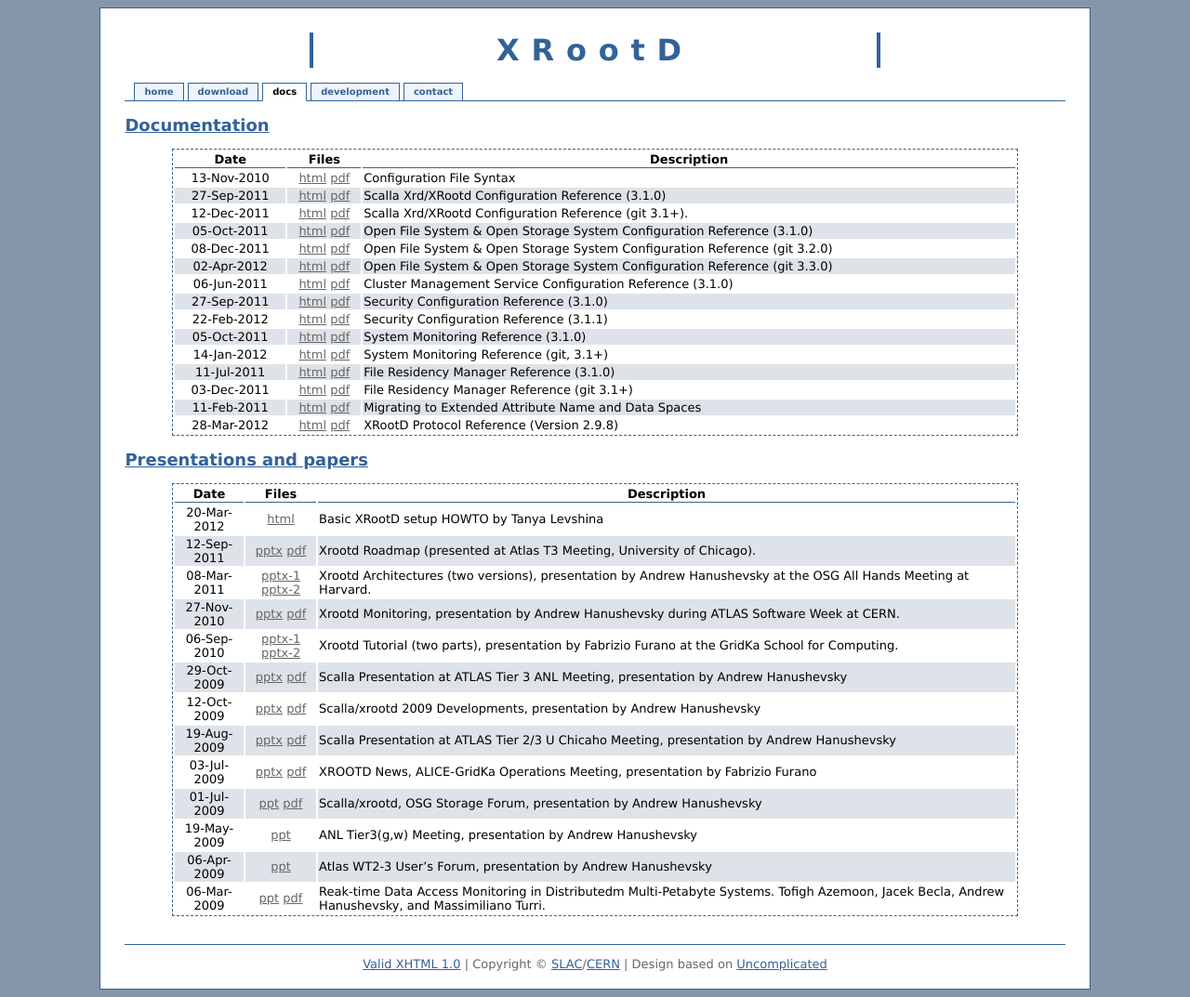
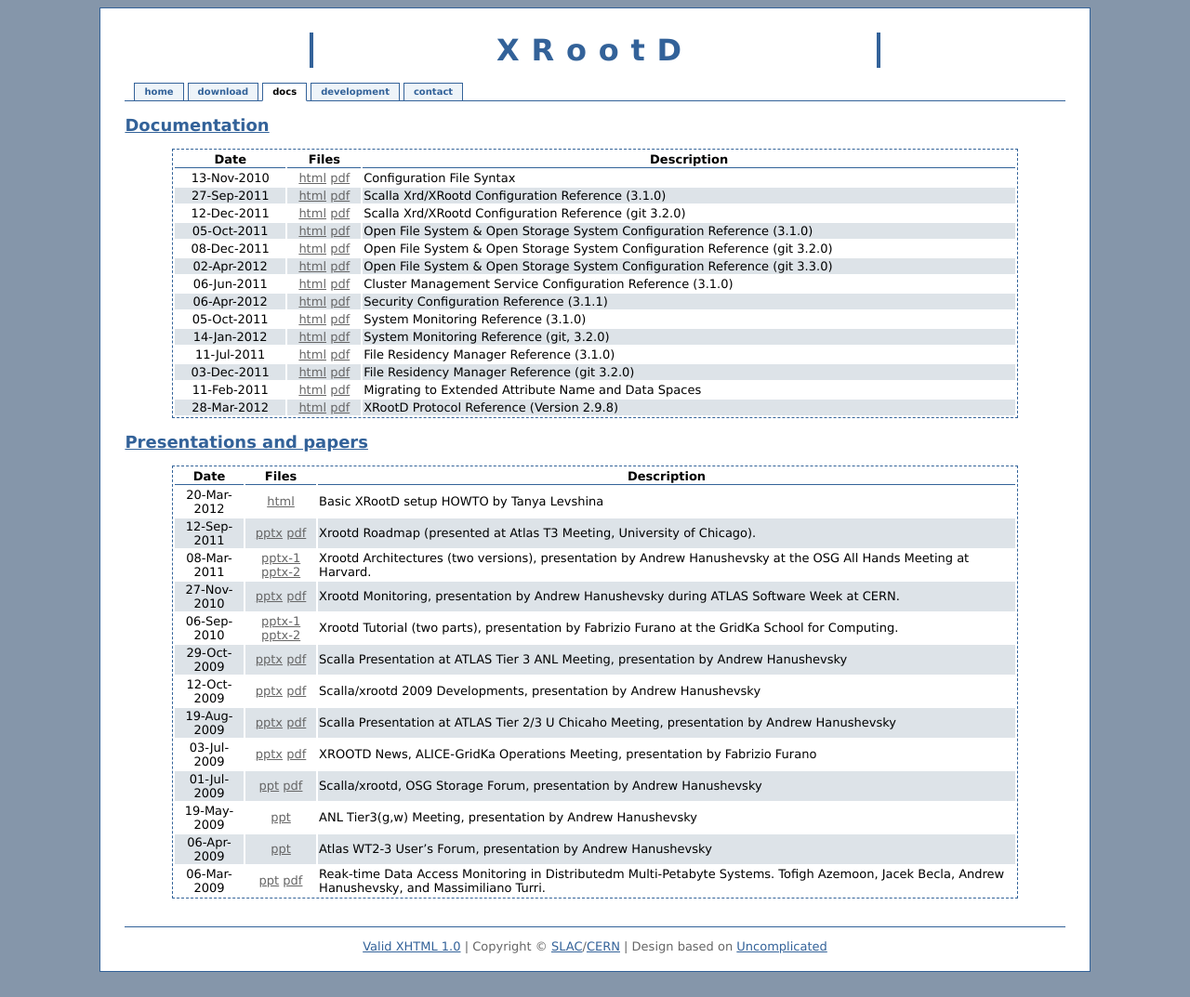
Before and after one commit to xrootd/xrootd-website, a Jekyll site: the page built from docs.md, in a window 1280 px wide. Shown: the whole page at 93% size. Built offline with Jekyll 4.4.1, drawn with Linux system fonts in a browser that asks for light colours; Markdown is read by kramdown in place of the engine named in the settings.

Commit message:
Fixup security documentation and fix release numbers for documentation.

```diff
--- a/docs.md
+++ b/docs.md
@@ -11,17 +11,16 @@ Documentation
 |:---------:|:----------------------------------------------------------------------:|------------------------------------------------------------------------------|
 |13-Nov-2010|[html](/doc/prod/Syntax_config.htm) [pdf](/doc/prod/Syntax_config.pdf)  |Configuration File Syntax                                                     |
 |27-Sep-2011|[html](/doc/prod/xrd_config.htm) [pdf](/doc/prod/xrd_config.pdf)        |Scalla Xrd/XRootd Configuration Reference (3.1.0)                             |
-|12-Dec-2011|[html](/doc/dev/xrd_config.htm) [pdf](/doc/dev/xrd_config.pdf)           |Scalla Xrd/XRootd Configuration Reference (git 3.1+).                         |
+|12-Dec-2011|[html](/doc/dev/xrd_config.htm) [pdf](/doc/dev/xrd_config.pdf)           |Scalla Xrd/XRootd Configuration Reference (git 3.2.0)                         |
 |05-Oct-2011|[html](/doc/prod/ofs_config.htm) [pdf](/doc/prod/ofs_config.pdf)        |Open File System &amp; Open Storage System Configuration Reference (3.1.0)    |
 |08-Dec-2011|[html](/doc/dev/ofs_config.htm) [pdf](/doc/dev/ofs_config.pdf)          |Open File System &amp; Open Storage System Configuration Reference (git 3.2.0) |
 |02-Apr-2012|[html](/doc/dev-3.3.0/ofs_config.htm) [pdf](/doc/dev-3.3.0/ofs_config.pdf)          |Open File System &amp; Open Storage System Configuration Reference (git 3.3.0) |
 |06-Jun-2011|[html](/doc/prod/cms_config.htm) [pdf](/doc/prod/cms_config.pdf)        |Cluster Management Service Configuration Reference (3.1.0)                    |
-|27-Sep-2011|[html](/doc/prod/sec_config.htm) [pdf](/doc/prod/sec_config.pdf)        |Security Configuration Reference (3.1.0)                                      |
-|22-Feb-2012|[html](/doc/dev/sec_config.htm) [pdf](/doc/dev/sec_config.pdf)        |Security Configuration Reference (3.1.1)                                      |
+|06-Apr-2012|[html](/doc/prod/sec_config.htm) [pdf](/doc/prod/sec_config.pdf)        |Security Configuration Reference (3.1.1)                                      |
 |05-Oct-2011|[html](/doc/prod/xrd_monitoring.htm) [pdf](/doc/prod/xrd_monitoring.pdf)|System Monitoring Reference (3.1.0)                                           |
-|14-Jan-2012|[html](/doc/dev/xrd_monitoring.htm) [pdf](/doc/dev/xrd_monitoring.pdf)  |System Monitoring Reference (git, 3.1+)                                       |
+|14-Jan-2012|[html](/doc/dev/xrd_monitoring.htm) [pdf](/doc/dev/xrd_monitoring.pdf)  |System Monitoring Reference (git, 3.2.0)                                       |
 |11-Jul-2011|[html](/doc/prod/frm_config.htm) [pdf](/doc/prod/frm_config.pdf)        |File Residency Manager Reference (3.1.0)                                      |
-|03-Dec-2011|[html](/doc/dev/frm_config.htm) [pdf](/doc/dev/frm_config.pdf)          |File Residency Manager Reference (git 3.1+)                                   |
+|03-Dec-2011|[html](/doc/dev/frm_config.htm) [pdf](/doc/dev/frm_config.pdf)          |File Residency Manager Reference (git 3.2.0)                                  |
 |11-Feb-2011|[html](/doc/prod/frm_migr.htm) [pdf](/doc/prod/frm_migr.pdf)            |Migrating to Extended Attribute Name and Data Spaces                          |
 |28-Mar-2012|[html](/doc/prod/XRdv298.htm) [pdf](/doc/prod/XRdv298.pdf)              |XRootD Protocol Reference (Version 2.9.8)                                     |
 
```
